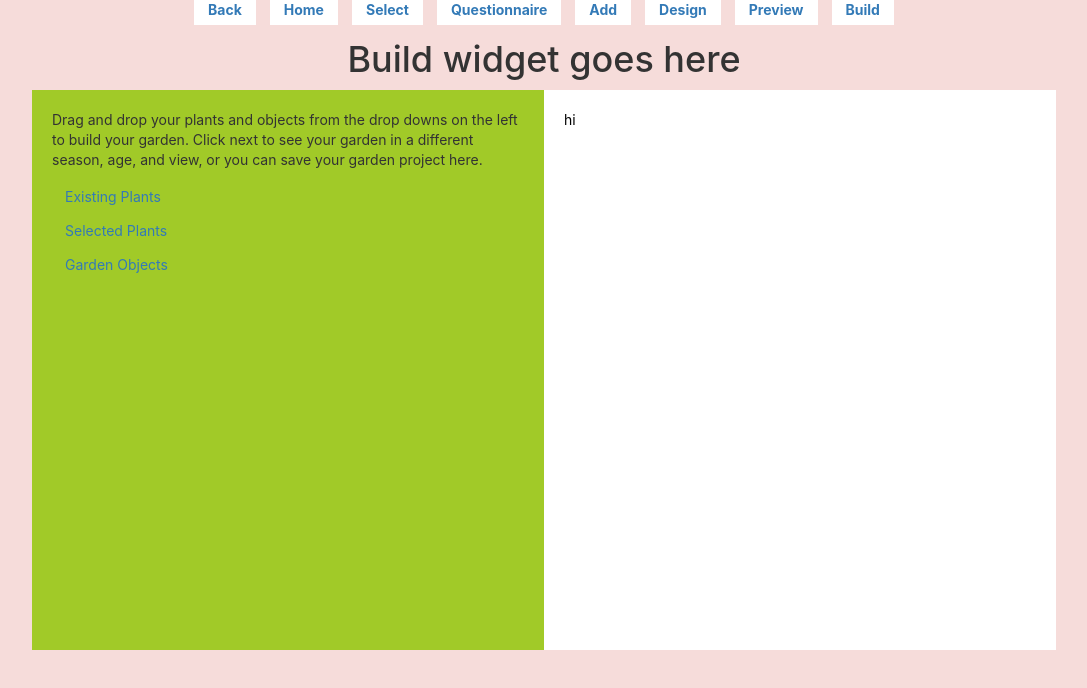
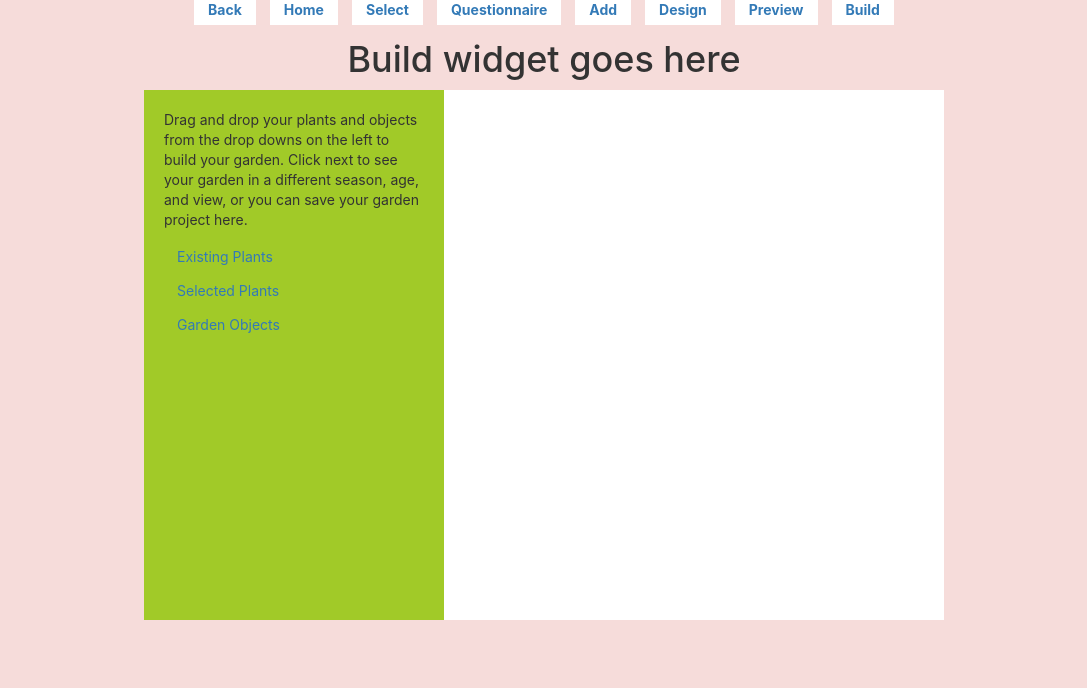
Before and after one commit to suint/475GardenUI, a React (Create React App) app in the folder aloeha/: page /build in a window 1280 px wide. Shown: the top 688 px of the page, without its empty margins (96-1183 px from the left). Built offline with nearby package versions, Linux system fonts and the light colour scheme.

Commit message:
draggable objects work now

```diff
--- a/aloeha/src/App.tsx
+++ b/aloeha/src/App.tsx
@@ -135,8 +135,10 @@ export class App extends React.Component<{}, UserState>{
       gardenObjects: [],
       //gardenPlants = plants the user has selected in Add page
       //gardenObjects = all objects in garden as arranged in Build page
-      currentKey: 0
+      currentKey: 1
     }
+    this.addGardenObject = this.addGardenObject.bind(this);
+    this.moveGardenObject = this.moveGardenObject.bind(this);
     this.handleCheckBox = this.handleCheckBox.bind(this);
     this.handleCBSeasons = this.handleCBSeasons.bind(this);
     this.handleCBColors = this.handleCBColors.bind(this);
@@ -250,8 +252,8 @@ export class App extends React.Component<{}, UserState>{
                                                                       plants={fakePlantList}/>} />
               <Route path="/preview" exact render={() => <Preview />} />
               <Route path="/build" exact render={() => <Build
-                                                                      objectAdded={this.addGardenObject}
-                                                                      objectDragged={this.moveGardenObject}
+                                                                      addGardenObject={this.addGardenObject}
+                                                                      moveGardenObject={this.moveGardenObject}
                                                                       gardenObjects={this.state.gardenObjects}/>} />
           </Switch>
         </Router>
--- a/aloeha/src/components/Build.tsx
+++ b/aloeha/src/components/Build.tsx
@@ -1,12 +1,10 @@
 import React from "react";
 import { Link, withRouter } from "react-router-dom";
-import placeholder from "./img/reference pictures/Screen Shot 2020-10-18 at 10.27.21 PM.png"
-import cactus from "./img/reference pictures/cactus.jpg"
-import Draggable from 'react-draggable';
+import Draggable, {DraggableBounds} from 'react-draggable';
 import Accordion from 'react-bootstrap/Accordion'
 import Card from 'react-bootstrap/Card'
 import Button from 'react-bootstrap/Button'
-import { ObjDisplay } from ".";
+import _ from "lodash";
 
 const dummyPlant: GardenObject = {
     key: 0,
@@ -19,41 +17,29 @@ const dummyPlant: GardenObject = {
 const dummyPlant2: Plant = {
     id: "98rujtlk",
     latinName: "mendkblsdfgpow  ieurh klsdf",
+    images: ["https://crouton.net/crouton.png"]
 }
 
-class Build extends React.Component<any, {gardenObjects: GardenObject[]}> {
+class Build extends React.Component<any, {}> {
 
     constructor(props: any) {
         super(props);
         this.objectAdded = this.objectAdded.bind(this);
         this.objectDrag = this.objectDrag.bind(this);
-        this.state = {
-            gardenObjects: this.props.gardenObjects,
-        };
     }
 
     objectAdded = () => {
-        this.state.gardenObjects.push(dummyPlant)
-        for(let i = 0; i < this.state.gardenObjects.length; i++){
-            console.log(this.state.gardenObjects)
-            var DOM_img = document.createElement("img");
-            DOM_img.src = "https://crouton.net/crouton.png";
-            DOM_img.className = "draggable"
-            console.log(DOM_img.attributes)
-            document.getElementById("selected-plants")?.appendChild(DOM_img)
-
-
-        }
+        this.props.addGardenObject(dummyPlant2.latinName, "https://crouton.net/crouton.png");
+        this.forceUpdate();
     }
 
     objectDrag = () => {}
 
     render() {
         return(
-            <div>
-            <div id="plantbox">
+            <div id="gardenpage">
                 <h1>Build widget goes here</h1>
-                <div id="search-plants" className="plants">
+                <div id="garden-select">
                     <p>Drag and drop your plants and objects from the drop downs on the left to build your garden. Click next to see your garden in a different season, age, and view, or you can save your garden project here.</p>
                     <Accordion>
                         <Card>
@@ -90,19 +76,68 @@ class Build extends React.Component<any, {gardenObjects: GardenObject[]}> {
                     </Accordion>
 
                 </div>
-                <div id="selected-plants" className="plants">
-                    hi
-                    {this.state.gardenObjects.map((object) => {
-                        console.log("hi")
-                        return <ObjDisplay gardenObject={object}/>
+                <div id="garden-box" style={{height: '600px', width: '500px', position: 'relative'}}>
+                        {this.props.gardenObjects.map((object: GardenObject) => {
+                        return <DraggableObject onDrag={this.props.moveGardenObject} gardenObject={object} key={object.key}/>
                     })}
                 </div>
-
             </div>
-        </div>
 
     )
     }
 }
 
+
+type DraggableState = {
+    activeDrags: number,
+    positionX: number,
+    positionY: number,
+    gardenObject: GardenObject
+}
+class DraggableObject extends React.Component<any, DraggableState> {
+
+    constructor(props: any) {
+        super(props);
+        this.state = {
+            activeDrags: 0,
+            positionX: this.props.gardenObject.x,
+            positionY: this.props.gardenObject.y,
+            gardenObject: this.props.gardenObject
+        }
+
+        this.handleDrag = this.handleDrag.bind(this);
+        this.onStart = this.onStart.bind(this);
+        this.onStop = this.onStop.bind(this);
+    }
+
+
+    handleDrag = (e: any, ui: any) => {
+        const {positionX, positionY} = this.state;
+        e.preventDefault();
+        this.props.onDrag(positionX + ui.deltaX, positionY + ui.deltaY, this.state.gardenObject.key);
+    };
+
+    onStart = () => {
+        this.setState({activeDrags: this.state.activeDrags + 1});
+    };
+
+    onStop = () => {
+        this.setState({activeDrags: this.state.activeDrags - 1});
+    };
+
+    render() {
+        const dragHandlers = {onStart: this.onStart, onStop: this.onStop};
+        let bounds: DraggableBounds = {top: 0, bottom: 600, left: 0, right: 500}; // TODO: this allows image to be dragged out of bounds (since anchor point is at upper left corner)
+            // also it's not very responsive :(
+        return(
+            <Draggable onDrag={this.handleDrag} bounds={bounds} {...dragHandlers}>
+                <div className="garden-obj">
+                    <img src={this.state.gardenObject.image}></img>
+                    <p>{this.state.gardenObject.x}, {this.state.gardenObject.y}</p>
+                </div>
+            </Draggable>
+        )
+    }
+}
+
 export default withRouter(Build);
--- a/aloeha/src/components/ObjDisplay.tsx
+++ /dev/null
@@ -1,25 +0,0 @@
-import React from "react";
-import { Link, withRouter } from "react-router-dom";
-import placeholder from "./img/reference pictures/Screen Shot 2020-10-18 at 10.27.21 PM.png"
-import cactus from "./img/reference pictures/cactus.jpg"
-import Draggable from 'react-draggable';
-// import Draggable from './Draggable'
-import Accordion from 'react-bootstrap/Accordion'
-import Card from 'react-bootstrap/Card'
-import Button from 'react-bootstrap/Button'
-
-export default class ObjDisplay extends React.Component<any, {gardenObject: GardenObject}> {
-
-    constructor(props: any) {
-        super(props);
-        this.state = {
-            gardenObject: this.props.gardenObject
-        }
-    }
-    render() {
-        return(
-        <Draggable><img src={this.state.gardenObject.image}></img></Draggable>
-
-    )
-    }
-}
--- a/aloeha/src/components/index.js
+++ b/aloeha/src/components/index.js
@@ -6,4 +6,3 @@ export { default as Questionnaire } from "./Questionnaire";
 export { default as Preview } from "./Preview";
 export { default as Build } from "./Build";
 export { default as Add } from "./Add";
-export { default as ObjDisplay } from "./ObjDisplay"
--- a/aloeha/src/components/select.css
+++ b/aloeha/src/components/select.css
@@ -96,3 +96,26 @@ li:hover {
     height: 10px;
     background-color: black;
 }
+
+#garden-box {
+    text-align: left;
+    color: black;
+    background-color:#ffffff;
+    float:right;
+}
+#garden-select {
+    text-align: left;
+    height: 600px;
+    background-color: #a1ca28;
+    float: left;
+    padding: 20px;
+    width:300px;
+}
+#gardenpage {
+    height: 600px;
+    width: 800px;
+    position: relative;
+    overflow: auto;
+    padding: 0;
+    margin: 0 auto;
+}
```
